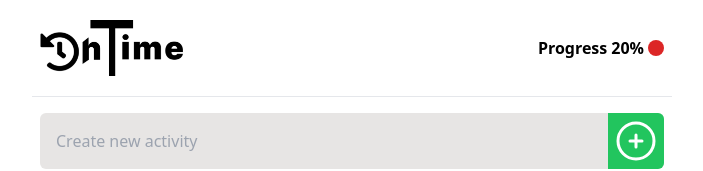
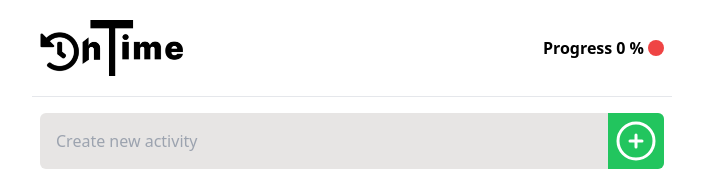
Before and after one commit to denispolovyan/on_track, a Vue app: page /#activities in a window 1280 px wide. Shown: the top 171 px of the page, without its empty margins (288-991 px from the left). Built offline with nearby package versions, Linux system fonts and the light colour scheme.

Commit message:
feature: added current progress to HeaderPanel

```diff
--- a/src/App.vue
+++ b/src/App.vue
@@ -1,15 +1,9 @@
 <script setup>
-import HeaderPanel from './components/HeaderPanel.vue'
-import NavigationListVue from './components/NavigationList.vue'
 import MainContent from './components/MainContent.vue'
-
-const styles = 'mx-auto start:w-full lg:w-2/3 xl:w-1/2 2xl:w-2/5 3xl:w-1/3'
 </script>
 
 <template>
-      <header-panel :class="styles"/>
-      <main-content :class="styles"/>
-      <navigation-list-vue :class="styles"/>
+   <main-content />
 </template>
 
 <style></style>
--- a/src/components/HeaderPanel.vue
+++ b/src/components/HeaderPanel.vue
@@ -2,8 +2,32 @@
 import { CheckCircleIcon } from '@heroicons/vue/24/solid'
 
 import { useRouter } from 'vue-router'
+import { isNumber, isString } from '../validators';
 
 const router = useRouter()
+
+const props = defineProps({
+	progress: {
+		type: Number,
+		required: true,
+		default(){
+			return 0;
+		},
+		validator(value){
+			return isNumber(value)
+		}
+	},
+	progressStyle: {
+		type: String,
+		required: true,
+		default(){
+			return 'bg-red-500'
+		},
+		validator(value){
+			return isString(value)
+		}
+	}
+})
 
 function setCurrentPage(location) {
    router.push('#' + location)
@@ -19,8 +43,8 @@ function setCurrentPage(location) {
       </div>
       <div class="flex gap-1 items-center font-semibold cursor-pointer" v-else>
          <a @click="setCurrentPage('progress')" class="">Progress</a>
-         <p>20%</p>
-         <p class="w-4 h-4 bg-red-600 rounded-full"></p>
+         <p>{{ Math.round(props.progress) }} %</p>
+         <p class="w-4 h-4 rounded-full" :class="progressStyle"></p>
       </div>
    </header>
 </template>
--- a/src/components/MainContent.vue
+++ b/src/components/MainContent.vue
@@ -1,4 +1,6 @@
 <script setup>
+import HeaderPanel from '../components/HeaderPanel.vue'
+import NavigationListVue from '../components/NavigationList.vue'
 import TheTimeline from '../pages/TheTimeline.vue'
 import TheProgress from '../pages/TheProgress.vue'
 import TheActivities from '../pages/TheActivities.vue'
@@ -14,15 +16,17 @@ import {
 
 import { generateTimelineList } from '../functions.js'
 
-import { ref, onMounted, provide } from 'vue'
+import { ref, onMounted, provide, watch } from 'vue'
+
+const widthStyles = 'mx-auto start:w-full lg:w-2/3 xl:w-1/2 2xl:w-2/5 3xl:w-1/3'
 
 let activities = ref(ACTIVITIES_LIST)
+let timelineList = ref(generateTimelineList())
+let tasks = ref([])
+let secondsValue = ref([])
 
-let timelineList = ref(generateTimelineList())
-
-let tasks = ref([])
-
-let secondsValue = ref([])
+let progress = ref(0)
+let progressStyle = ref()
 
 provide('setSecondsToComplete', setSecondsToComplete)
 provide('deleteTask', deleteTask)
@@ -30,7 +34,6 @@ provide('setSelectedActivity', setSelectedActivity)
 provide('deleteActivity', deleteActivity)
 provide('setSelectedTimelineActivity', setSelectedTimelineActivity)
 provide('setSeconds', setSeconds)
-
 
 function addTask() {
    const id = tasks.value.length + 1
@@ -128,6 +131,15 @@ function setSelectedActivity(activity) {
    localStorage.setItem('seconds-list', JSON.stringify(secondsValue.value))
 }
 
+function setSelectedTimelineActivity({ hour, activity }) {
+   timelineList.value.forEach((el) => {
+      if (el.hour == hour) {
+         el.activity = activity
+      }
+   })
+   localStorage.setItem('timeline-list', JSON.stringify(timelineList.value))
+}
+
 function setSecondsToComplete(seconds) {
    tasks.value.filter((t) => t.id == seconds.id)[0].time = seconds.value
    localStorage.setItem('tasks-list', JSON.stringify(tasks.value))
@@ -155,15 +167,6 @@ function setSecondsToComplete(seconds) {
    }
 
    localStorage.setItem('seconds-list', JSON.stringify(secondsValue.value))
-}
-
-function setSelectedTimelineActivity({ hour, activity }) {
-   timelineList.value.forEach((el) => {
-      if (el.hour == hour) {
-         el.activity = activity
-      }
-   })
-   localStorage.setItem('timeline-list', JSON.stringify(timelineList.value))
 }
 
 function setSeconds(data) {
@@ -201,10 +204,39 @@ onMounted(() => {
       secondsValue.value = JSON.parse(secondsValueList)
    }
 })
+
+watch(
+   () => tasks.value,
+   () => {
+      let doneTasks = []
+      tasks.value.forEach((task) => {
+         if (task.activity == 0) {
+            doneTasks.push(task)
+         }
+      })
+      if(tasks.value.length){
+			progress.value = (doneTasks.length / tasks.value.length) * 100
+		} else {
+			progress.value = 100
+		}
+
+		if(progress.value < 26 ){
+			progressStyle.value = 'bg-red-500'
+		} else if(progress.value < 51){
+			progressStyle.value =  'bg-orange-500'
+		} else if(progress.value < 76){
+			progressStyle.value =  'bg-yellow-500'
+		} else {
+			progressStyle.value =  'bg-green-500'
+		}
+   },
+   { deep: true }
+)
 </script>
 
 <template>
-   <main class="px-2 flex flex-col flex-grow">
+   <header-panel :class="widthStyles" :progress="progress" :progressStyle="progressStyle"/>
+   <main class="px-2 flex flex-col flex-grow" :class="widthStyles">
       <the-timeline
          :activities="activities"
          :timelineList="timelineList"
@@ -220,6 +252,7 @@ onMounted(() => {
          :tasks="tasks"
          v-else-if="$route['fullPath'].slice(2) == PAGE_ACTIVITIES"
       />
-      <not-found v-else />
+      <not-found v-else :class="widthStyles" />
    </main>
+   <navigation-list-vue :class="widthStyles" />
 </template>
--- a/src/constants.js
+++ b/src/constants.js
@@ -35,4 +35,4 @@ export const ACTIVITIES_LIST = [
 
 export const HOURS_IN_DAY = 24
 
-export const SECONDS_QUANTITY_ARRAY = [300, 600, 900, 1800, 2700, 3600, 5400, 7200, 14400, 28800 ]
+export const SECONDS_QUANTITY_ARRAY = [10, 300, 600, 900, 1800, 2700, 3600, 5400, 7200, 14400, 28800 ]
--- a/src/pages/TheTimeline.vue
+++ b/src/pages/TheTimeline.vue
@@ -40,13 +40,6 @@ defineProps({
    }
 })
 
-defineEmits({
-   setSeconds: {
-      type: Object,
-      required: false
-   }
-})
-
 const activityTimes = generateActivityTimes()
 
 onMounted(() => {
@@ -62,7 +55,6 @@ onMounted(() => {
       <ul class="flex flex-col gap-10 my-4">
          <timeline-item
             v-for="timelineItem in timelineList"
-            @setSeconds="$emit('setSeconds', $event)"
             :activityTimes="activityTimes"
             :key="timelineItem.hour"
             :timelineItem="timelineItem"
```
